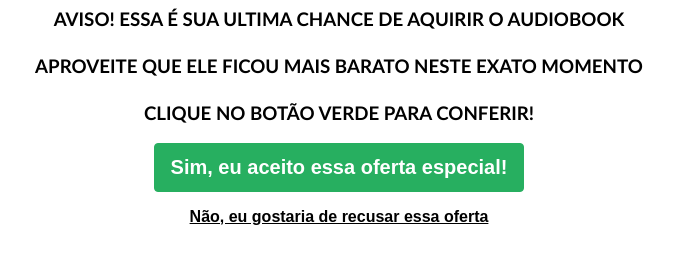
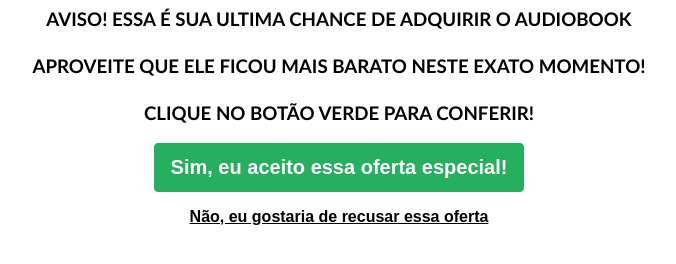
Before and after one commit to agoravaii/ansiedade, a plain HTML site: page pv3/index.html in a window 1280 px wide. Shown: the whole page, without its empty margins (301-977 px from the left). Drawn offline with Linux system fonts and the light colour scheme.

Commit message:
Update index.html

```diff
--- a/pv3/index.html
+++ b/pv3/index.html
@@ -1,11 +1,11 @@
 <h3 class="my-4"><b><div style="text-align: center;
         style="background-color:#27AF60;padding:12px 16px;cursor:pointer;color:#FFFFFF;font-weight:600;border-radius:4px;border:1px solid #27AF60;font-size:2px;"><p style = "font-family:Calibri;">
-AVISO! ESSA É SUA ULTIMA CHANCE DE AQUIRIR O AUDIOBOOK
+AVISO! ESSA É SUA ULTIMA CHANCE DE ADQUIRIR O AUDIOBOOK
 </p>
 
         <h4 class="my-4"><b><div style="text-align: center;
         style="background-color:#27AF60;padding:12px 16px;cursor:pointer;color:#FFFFFF;font-weight:600;border-radius:4px;border:1px solid #27AF60;font-size:2px;"><p style = "font-family:Calibri;">
-APROVEITE QUE ELE FICOU MAIS BARATO NESTE EXATO MOMENTO
+APROVEITE QUE ELE FICOU MAIS BARATO NESTE EXATO MOMENTO!
 </p>
 
 <h4 class="my-4"><b><div style="text-align: center;
```
